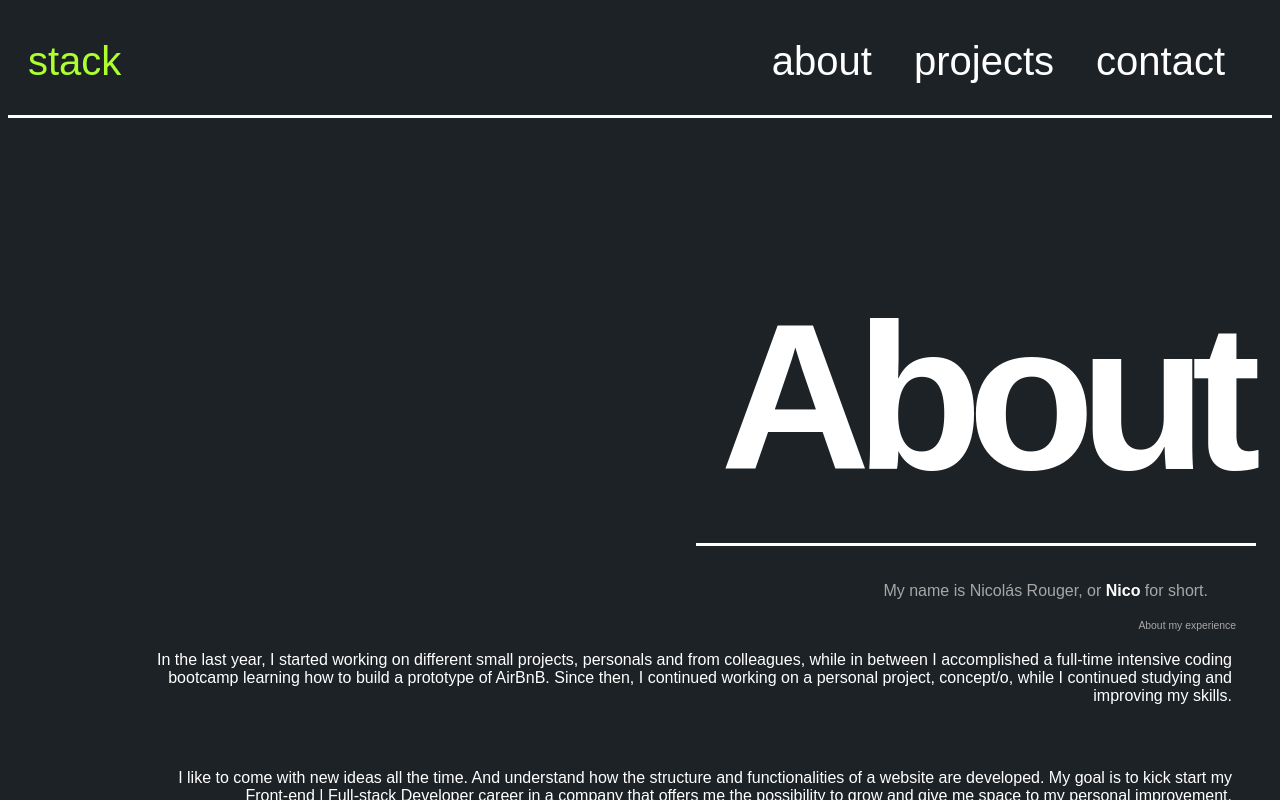
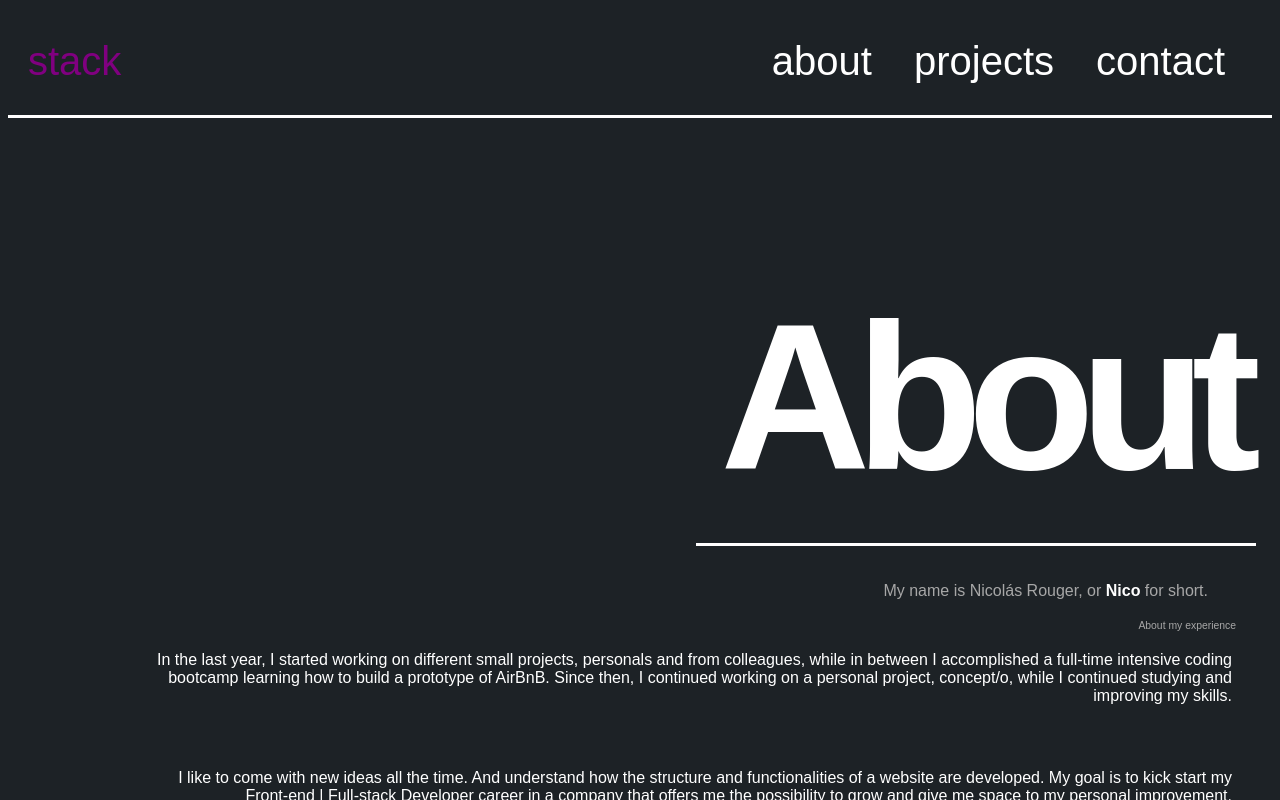
Before and after one commit to NRouger/my-portfolio, a React (Create React App) app: page /portfolio in a window 1280 px wide. In both pictures the pointer is over the link "stack". Shown: the top 800 px of the page. Built offline with nearby package versions, Linux system fonts and the light colour scheme; a web font is replaced by a local one.

Commit message:
hover color at navbar and resposnive

```diff
--- a/src/styles/Navbar.css
+++ b/src/styles/Navbar.css
@@ -15,6 +15,10 @@ li {
 .a-nav {
   color: white;
   text-decoration: none;
+}
+
+a:hover {
+  color: purple;
 }
 
 .nav-item-left {
```
